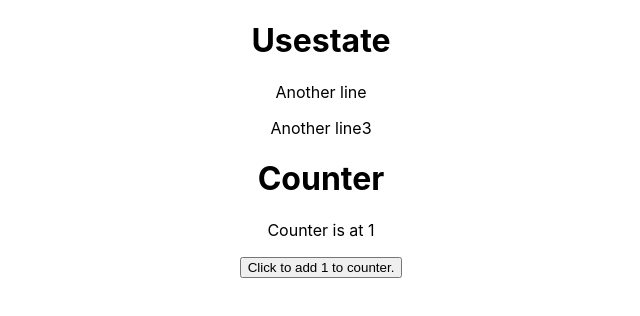
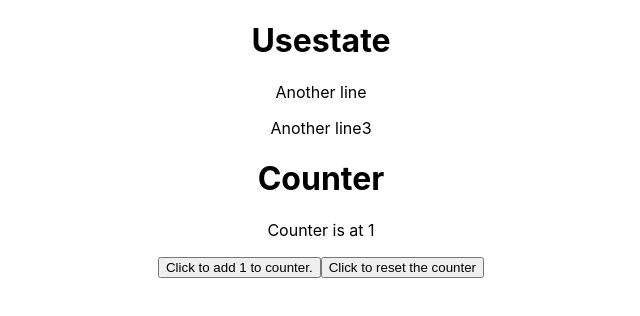
Before and after one commit to danieloliel/Usestate, a React (Create React App) app in the folder usestate/: page / in a window 1280 px wide. Shown: the top 316 px of the page, without its empty margins (319-959 px from the left). Built offline with nearby package versions, Linux system fonts and the light colour scheme.

Commit message:
add button

```diff
--- a/usestate/src/Counter.js
+++ b/usestate/src/Counter.js
@@ -14,6 +14,7 @@ function Counter() {
        <h1>Counter</h1>
        <p>Counter is at {count}</p>
        <button onClick={incr}>Click to add 1 to counter.</button>
+       <button>Click to reset the counter</button>
       </div>
     );
   }
```
